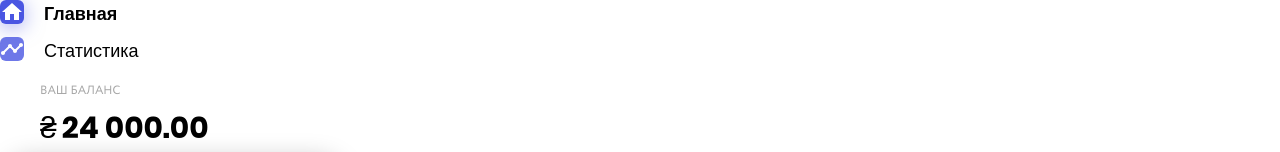
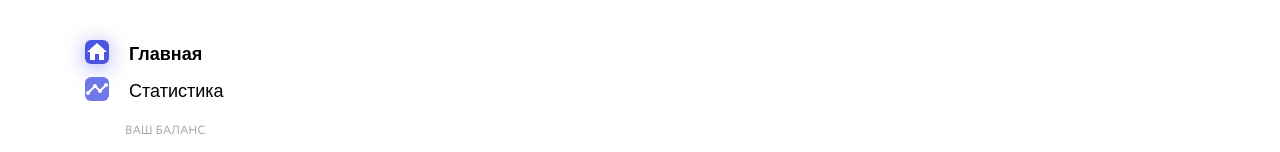
Before and after one commit to ialiev685/wallet-client, a React (Create React App) app: page /home in a window 1280 px wide. Shown: the top 152 px of the page. Built offline with nearby package versions, Linux system fonts and the light colour scheme; no server answers.

Commit message:
container,section,fix nav styles

```diff
--- /dev/null
+++ b/src/components/Container/Container.jsx
@@ -0,0 +1,7 @@
+import s from './Container.module.css';
+
+const Container = ({ children }) => {
+  return <div className={s.container}>{children}</div>;
+};
+
+export default Container;
--- /dev/null
+++ b/src/components/Container/Container.module.css
@@ -0,0 +1,28 @@
+.container {
+  margin-left: auto;
+  margin-right: auto;
+  padding-left: var(--margin-m);
+  padding-right: var(--margin-m);
+}
+@media screen and (min-width: 320px) {
+  .container {
+    max-width: var(--mobile);
+    width: 100%;
+  }
+}
+@media screen and (min-width: 768px) {
+  .container {
+    max-width: var(--tablet);
+    width: 100%;
+    padding-left: var(--margin-xl);
+    padding-right: var(--margin-xl);
+  }
+}
+@media screen and (min-width: 1280px) {
+  .container {
+    max-width: var(--desktop);
+    width: 100%;
+    padding-left: 85px;
+    padding-right: 85px;
+  }
+}
--- /dev/null
+++ b/src/components/Container/index.js
@@ -0,0 +1 @@
+export { default } from './Container';
--- a/src/components/Navigation/Navigation.module.css
+++ b/src/components/Navigation/Navigation.module.css
@@ -1,6 +1,7 @@
 .navigation {
   display: flex;
-  width: 200px;
+  justify-content: center;
+  align-items: center;
 }
 
 .navigation .navLink:not(:last-child) {
@@ -37,6 +38,9 @@
 @media screen and (min-width: 768px) {
   .navigation {
     flex-direction: column;
+    width: 200px;
+    justify-content: start;
+    align-items: flex-start;
   }
 
   .navLink {
--- a/src/components/Section/Section.jsx
+++ b/src/components/Section/Section.jsx
@@ -0,0 +1,6 @@
+import s from './Section.module.css';
+
+const Section = ({ children }) => {
+  return <section className={s.section}>{children}</section>;
+};
+export default Section;
--- a/src/components/Section/Section.module.css
+++ b/src/components/Section/Section.module.css
@@ -0,0 +1,17 @@
+.section {
+  padding-top: var(--margin-s);
+  padding-bottom: var(--margin-s);
+}
+
+@media screen and (min-width: 768px) {
+  .section {
+    padding-top: var(--margin-m);
+    padding-bottom: var(--margin-m);
+  }
+}
+@media screen and (min-width: 1280px) {
+  .section {
+    padding-top: var(--margin-xl);
+    padding-bottom: var(--margin-xl);
+  }
+}
--- a/src/components/Section/index.js
+++ b/src/components/Section/index.js
@@ -0,0 +1 @@
+export { default } from './Section';
--- a/src/pages/HomeTab/HomeTab.jsx
+++ b/src/pages/HomeTab/HomeTab.jsx
@@ -2,14 +2,20 @@ import Navigation from 'components/Navigation';
 import Balance from 'components/Balance';
 import Currency from 'components/Currency/Сurrency';
 import ButtonAddTransactions from 'components/ButtonAddTransactions';
+import Container from 'components/Container';
+import Section from 'components/Section';
 
 export const HomeTab = () => {
   return (
-    <div>
-      <Navigation />
-      <Balance />
-      <Currency />
-      <ButtonAddTransactions />
-    </div>
+    <>
+      <Section>
+        <Container>
+          <Navigation />
+          <Balance />
+          <Currency />
+          <ButtonAddTransactions />
+        </Container>
+      </Section>
+    </>
   );
 };
```
